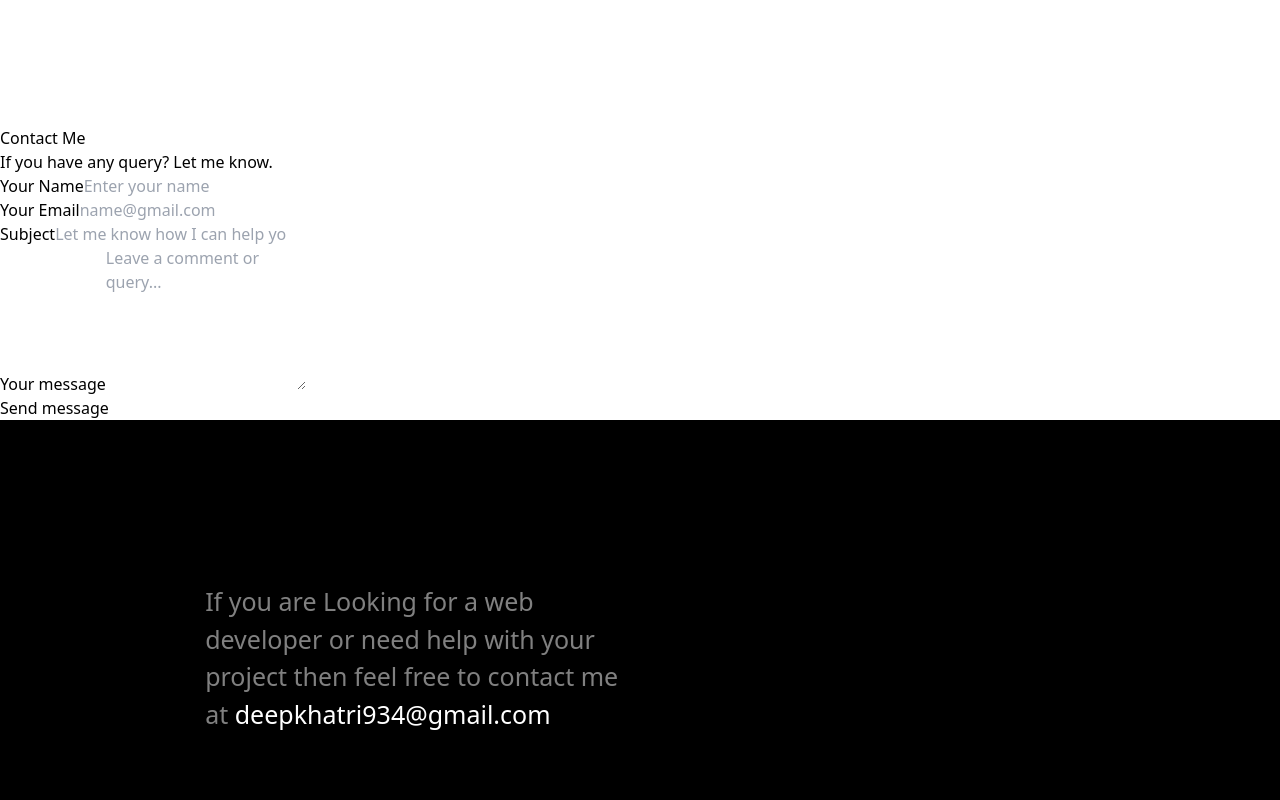
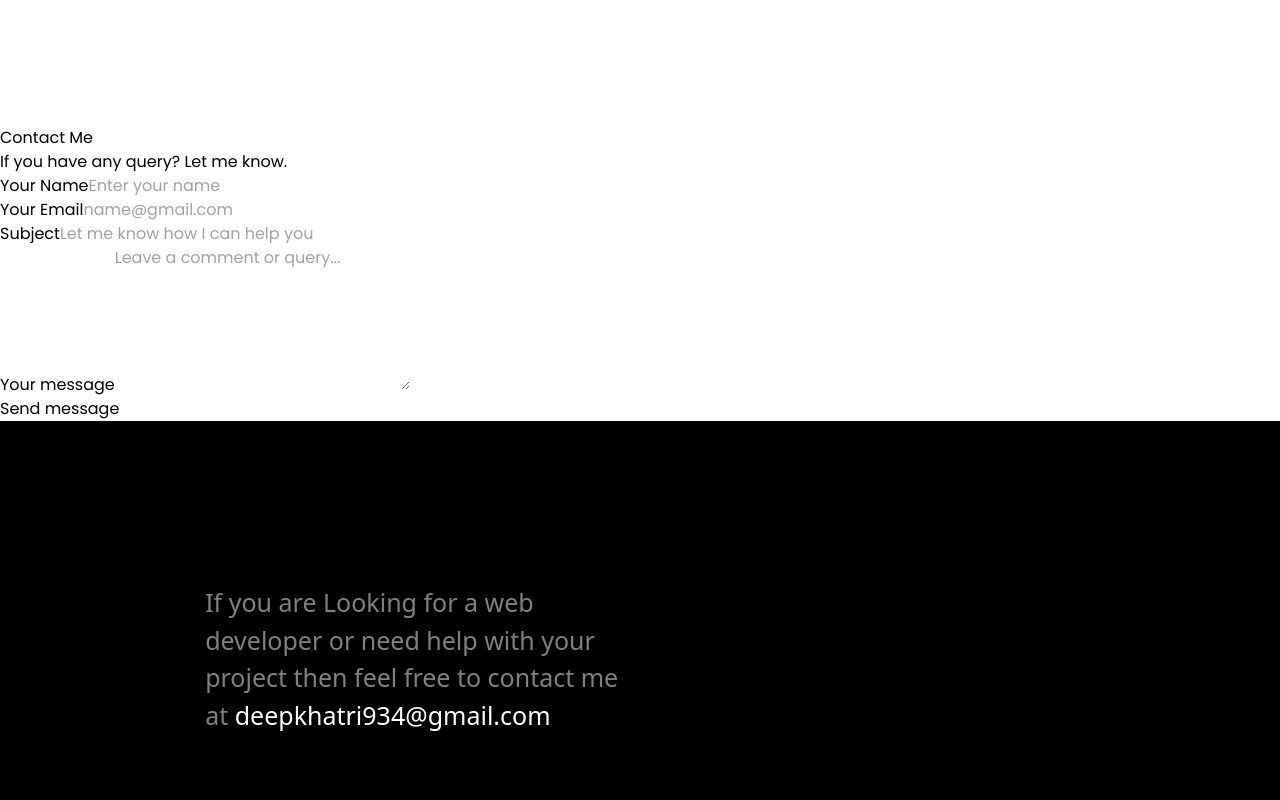
Before and after one commit to Deepkhatri22/Deep_Portfolio, a React (Vite) app: page / in a window 1280 px wide. Shown: the part 4120-4920 px from the top of the page. Built offline with nearby package versions, Linux system fonts and the light colour scheme; a web font is replaced by a local one.

Commit message:
fix font type in contact.jsx

```diff
--- /dev/null
+++ b/src/Component/Contact.css
@@ -0,0 +1,5 @@
+@import url('https://fonts.googleapis.com/css2?family=Poppins:ital,wght@0,100;0,200;0,300;0,400;0,500;0,600;0,700;0,800;0,900;1,100;1,200;1,300;1,400;1,500;1,600;1,700;1,800;1,900&display=swap');
+
+#contact{
+    font-family: 'Poppins', sans-serif;
+}
--- a/src/Component/Contact.jsx
+++ b/src/Component/Contact.jsx
@@ -2,6 +2,7 @@
 import emailjs from '@emailjs/browser';
 import { toast } from 'react-toastify';
 import 'react-toastify/dist/ReactToastify.css';
+import './Contact.css'
 
 const Contact = () => {
     const form = useRef();
```
